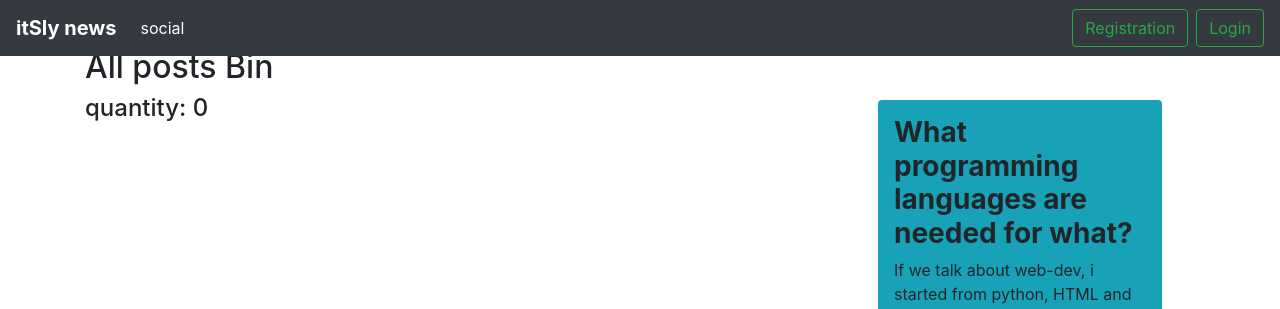
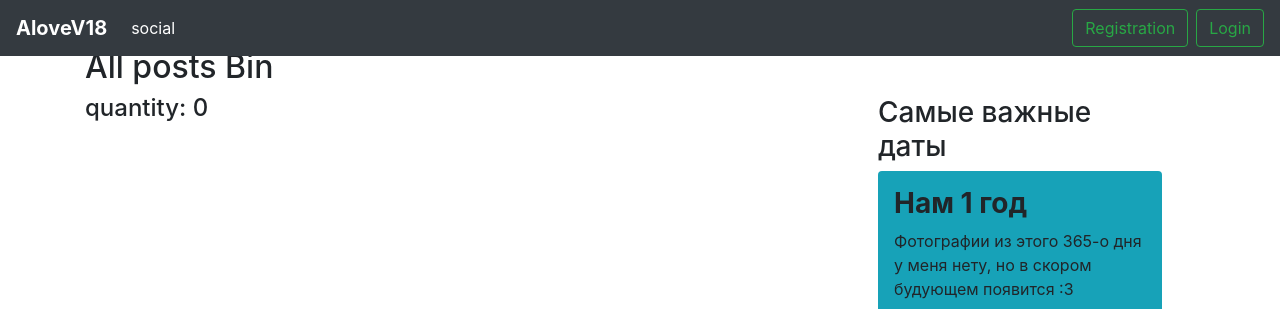
Before and after one commit to vladislavsaliy/blog-on-django, a Django app: page /blog/news/Bin/ in a window 1280 px wide. Shown: the top 309 px of the page. Run offline with Django 3.2, Linux system fonts and the light colour scheme; data comes from the database, SQL or seed files in the repository; both versions use the stored data as it was after the commit; some libraries are stand-ins or nearby versions.

Commit message:
helloworld!

```diff
--- a/blog/static/blog/main.css
+++ b/blog/static/blog/main.css
@@ -1,5 +1,5 @@
-.alert-light {
-    border-color: #bfbfbf
+.alert-light{
+    border: 1px solid silver
 }
 
 .form-section {
--- a/blog/templates/blog/main.html
+++ b/blog/templates/blog/main.html
@@ -11,7 +11,7 @@
 </head>
 <body>
 <nav class="navbar navbar-expand-md navbar-dark fixed-top bg-dark">
-        <a class="navbar-brand" href="{% url 'blog-home' %}"><b>itSly news</b></a>
+        <a class="navbar-brand" href="{% url 'blog-home' %}"><b>AloveV18</b></a>
         <button class="navbar-toggler" type="button" data-toggle="collapse" data-target="#navbarCollapse" aria-controls="navbarCollapse" aria-expanded="false" aria-label="Toggle navigation">
         </button>
         <div class="collapse navbar-collapse" id="navbarCollapse">
@@ -24,9 +24,9 @@
             </form>
 
             {% if user.is_authenticated %}
-            <a href="{% url 'news-add' %}"><button class='btn btn-outline-success mr-2'>Add your ads</button></a>
-            <a href="{% url 'profile' %}"><button class='btn btn-outline-success mr-2'>Profile</button></a>
-            <a href="{% url 'exit' %}"><button class='btn btn-outline-success'>Logout</button></a>
+            <a href="{% url 'news-add' %}"><button class='btn btn-outline-success mr-2'>Добавить пост о любви</button></a>
+            <a href="{% url 'profile' %}"><button class='btn btn-outline-success mr-2'>Профиль</button></a>
+            <a href="{% url 'exit' %}"><button class='btn btn-outline-success'>Выйти как разбойник</button></a>
             {% else %}
             <a href="{% url 'reg' %}"><button class='btn btn-outline-success mr-2'>Registration</button></a>
             <a href="{% url 'user' %}"><button class='btn btn-outline-success'>Login</button></a>
@@ -46,21 +46,22 @@
                     {% block main_section %}
                     {% endblock main_section %}
              </div>
-             <aside class="col-md-4 mt-1 mb-5 p-5 ">
+             <aside class="col-md-4 mb-5 p-5 ">
+                 <h3>Самые важные даты</h3>
                  <div class="bg-info p-3 mb-3 rounded">
-                     <h3><b>What programming languages are needed for what?
+                     <h3><b>Нам 1 год
                      </b></h3>
-                     <p>If we talk about web-dev, i started from python, HTML and CSS. After 2-3 mounth i started learn Django. Now i learn JavaScript</p>
-                     <img src='https://im0-tub-ru.yandex.net/i?id=d0324df83e90cf5eed1b0f44dec548d7&n=13' width="200" height="150" class='rounded mb-3'><br>
+                     <p>Фотографии из этого 365-о дня у меня нету, но в скором будующем появится :3</p>
+                     <img src='https://sun9-43.userapi.com/c855336/v855336162/e0d8a/j0FpxGoDVFI.jpg' width="200" height="250" class='rounded mb-3'><br>
                      <a href="https://it-black.ru/kratkij-obzor-izvestnykh-yazykov-programmirovaniya/"><button type="button" class="btn btn-primary">Watch</button></a>
 
                  </div>
 
                  <div class="bg-info p-3 mb-3 rounded">
-                    <h3><b>What about Angular.JS ?
+                    <h3><b>Нам пол года
                     </b></h3>
-                    <p>JavaScript framework is open source. Designed for single-page application development. Its goal is to extend browser-based applications based on the MVC template, as well as to simplify testing and development.</p>
-                    <img src='https://codegeekz.com/wp-content/uploads/angularjs.jpg' width="200" height="150" class='rounded mb-3'><br>
+                    <p>Те самые суши</p>
+                    <img src='https://sun9-52.userapi.com/c852228/v852228535/1c6ef1/gBt9YfVl1xk.jpg' width="200" height="150" class='rounded mb-3'><br>
                     <a href="https://angular.io/"><button type="button" class="btn btn-primary">Watch</button></a>
                 </div>
 
@@ -72,7 +73,7 @@
               <p class="float-right">
                 <a href="#">Back to top</a>
               </p>
-              <p>P.s - i know Russian :3</p>
+              <p>Я люблю тебя малыш</p>
             </div>
           </footer>
 </body>
--- a/blog/templates/blog/user_news.html
+++ b/blog/templates/blog/user_news.html
@@ -24,7 +24,7 @@
         <span class="text-muted"><b>Date:</b> {{ post.date|date:"d F Y : H:i:s" }}</span>
 </div>
     </div>
-    <a href="{% url 'news-detail' post.id %}" class="btn btn-primary mt-3">Continue reading</a>
+    <a href="{% url 'news-detail' post.id %}" class="btn btn-primary mt-3">Продолжить чтение</a>
 
 
 </div>
--- a/users/models.py
+++ b/users/models.py
@@ -11,7 +11,7 @@ class Profile(models.Model):
         return f'Profile of {self.user.username}'
 
 
-    def save(self):
+    def save(self,  *args, **kwargs):
         super().save()
         image = Image.open(self.img.path)
 
```
Also changed, not shown: db.sqlite3, pictures/user_images/It2wxJLcLtY.jpg (added), pictures/user_images/t3jQkBFg8ck.jpg (added).
